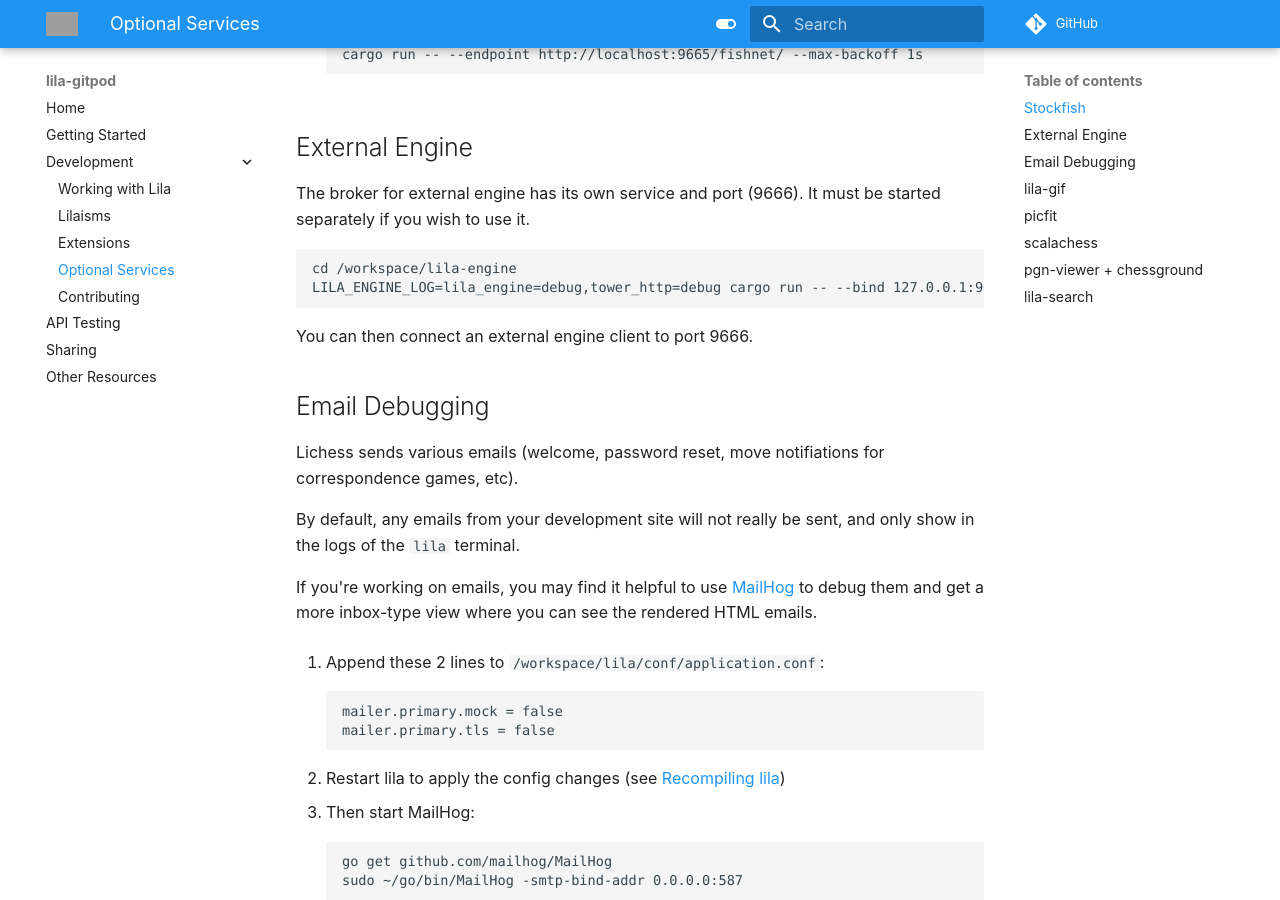
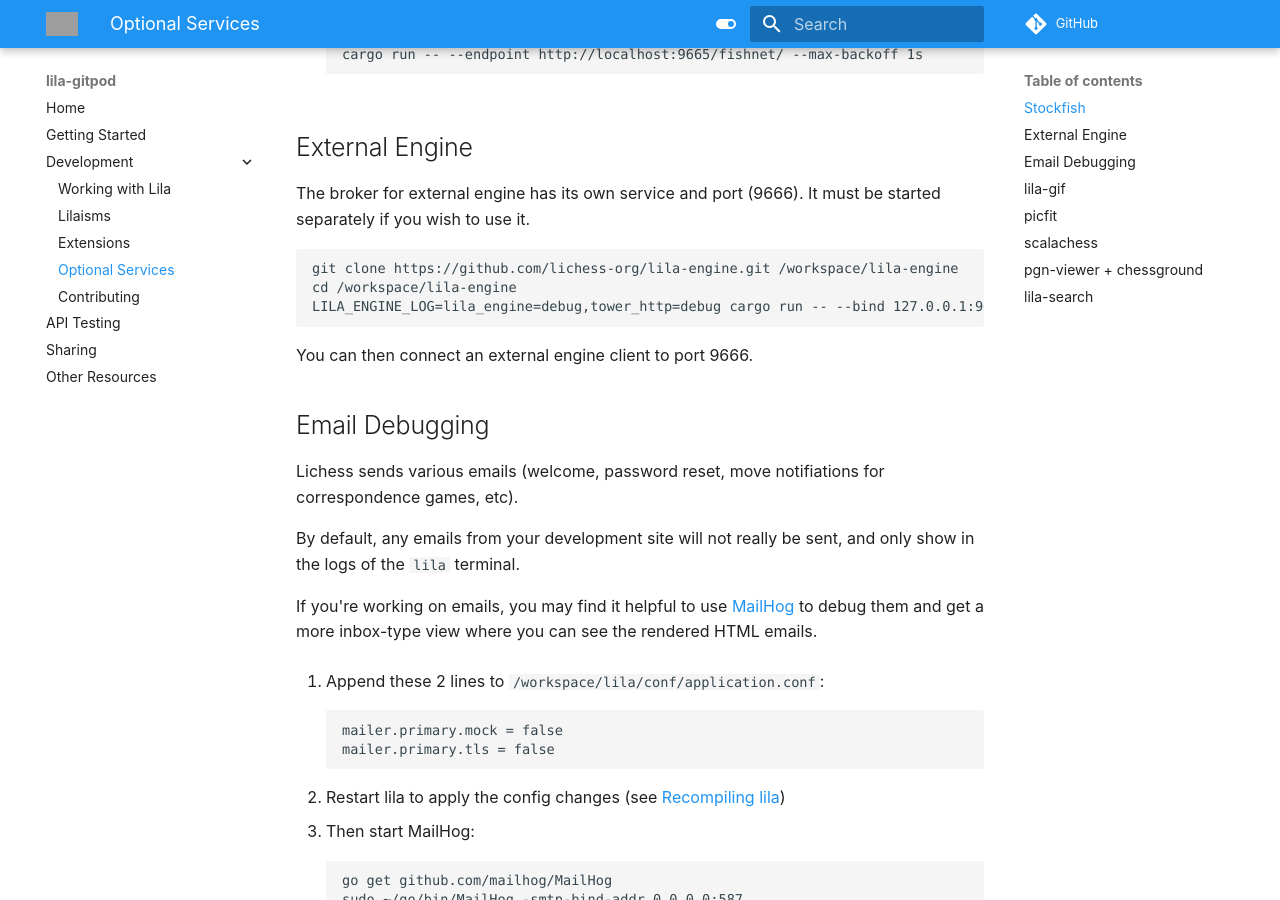
Before and after one commit to lichess-org/lila-gitpod, an MkDocs documentation site: the page built from docs/optional-services.md, in a window 1280 px wide and 900 px high, scrolled down 887 px. Built offline with MkDocs 1.6.1 and Material for MkDocs 9.7.7, drawn with Linux system fonts in a browser that asks for light colours; comment, search, counter and statistics services are not loaded; grey boxes are pictures that could not be loaded.

Commit message:
Don't clone lila-engine by default

````diff
--- a/.gitpod.yml
+++ b/.gitpod.yml
@@ -29,7 +29,6 @@
       git clone https://github.com/lichess-org/lila.git
       git clone https://github.com/lichess-org/lila-ws.git
       git clone https://github.com/lichess-org/lila-db-seed.git
-      git clone https://github.com/lichess-org/lila-engine.git
       git clone https://github.com/lichess-org/fishnet.git --recursive
       git clone https://github.com/lichess-org/lila-fishnet.git
       ## Create config for lila
--- a/docs/optional-services.md
+++ b/docs/optional-services.md
@@ -39,8 +39,11 @@
 
 The broker for external engine has its own service and port (9666). It must be started separately if you wish to use it.
 
-    cd /workspace/lila-engine
-    LILA_ENGINE_LOG=lila_engine=debug,tower_http=debug cargo run -- --bind 127.0.0.1:9666
+```
+git clone https://github.com/lichess-org/lila-engine.git /workspace/lila-engine
+cd /workspace/lila-engine
+LILA_ENGINE_LOG=lila_engine=debug,tower_http=debug cargo run -- --bind 127.0.0.1:9666
+```
 
 You can then connect an external engine client to port 9666.
 
@@ -92,11 +95,13 @@
 
 [Picfit](https://github.com/thoas/picfit) is used to resize blog and streamer page images.
 
-    git clone https://github.com/thoas/picfit.git /workspace/picfit
-    cd /workspace/picfit
-    make build
-    echo '{"port": 3001}' > config.json
-    ./picfit -c config.json
+```
+git clone https://github.com/thoas/picfit.git /workspace/picfit
+cd /workspace/picfit
+make build
+echo '{"port": 3001}' > config.json
+./picfit -c config.json
+```
 
 You can verify it's working going to the URL that's returned when you type `echo $(gp url 3001)/healthcheck` in a terminal.
 
````
